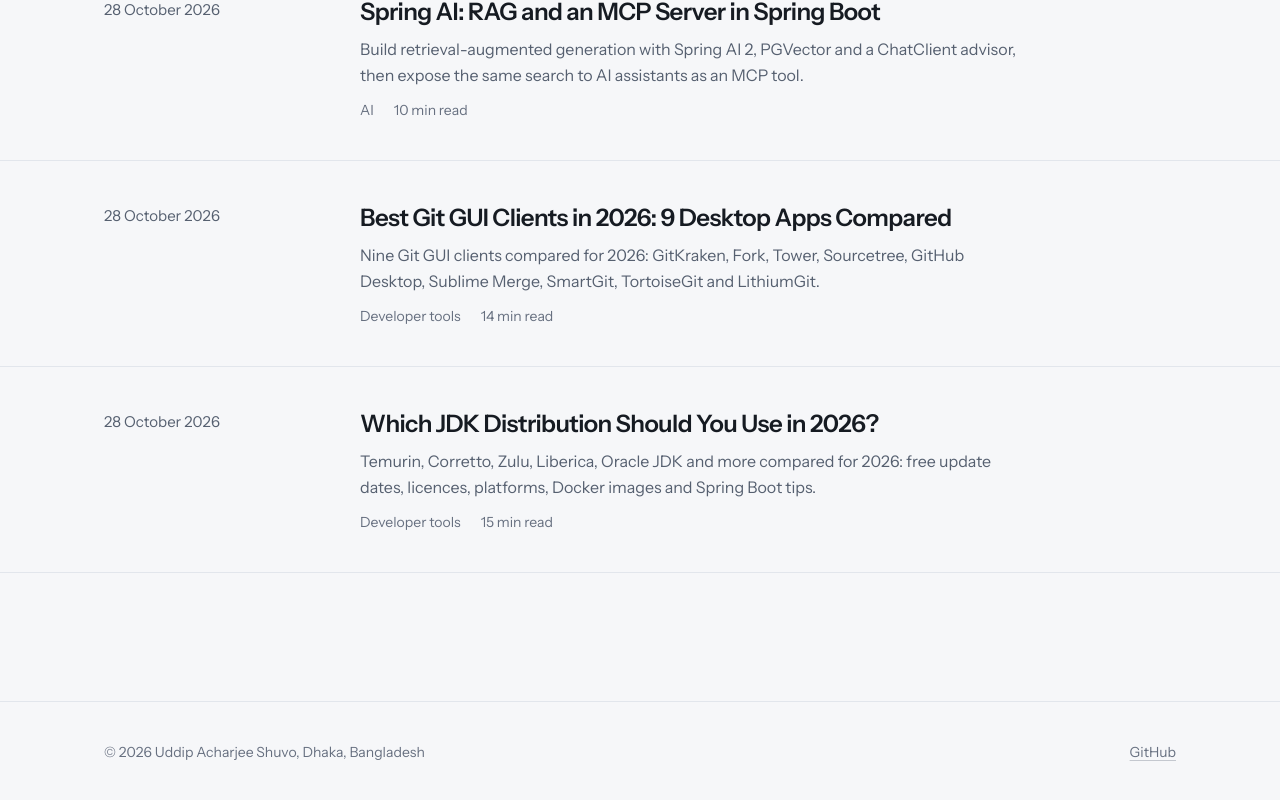
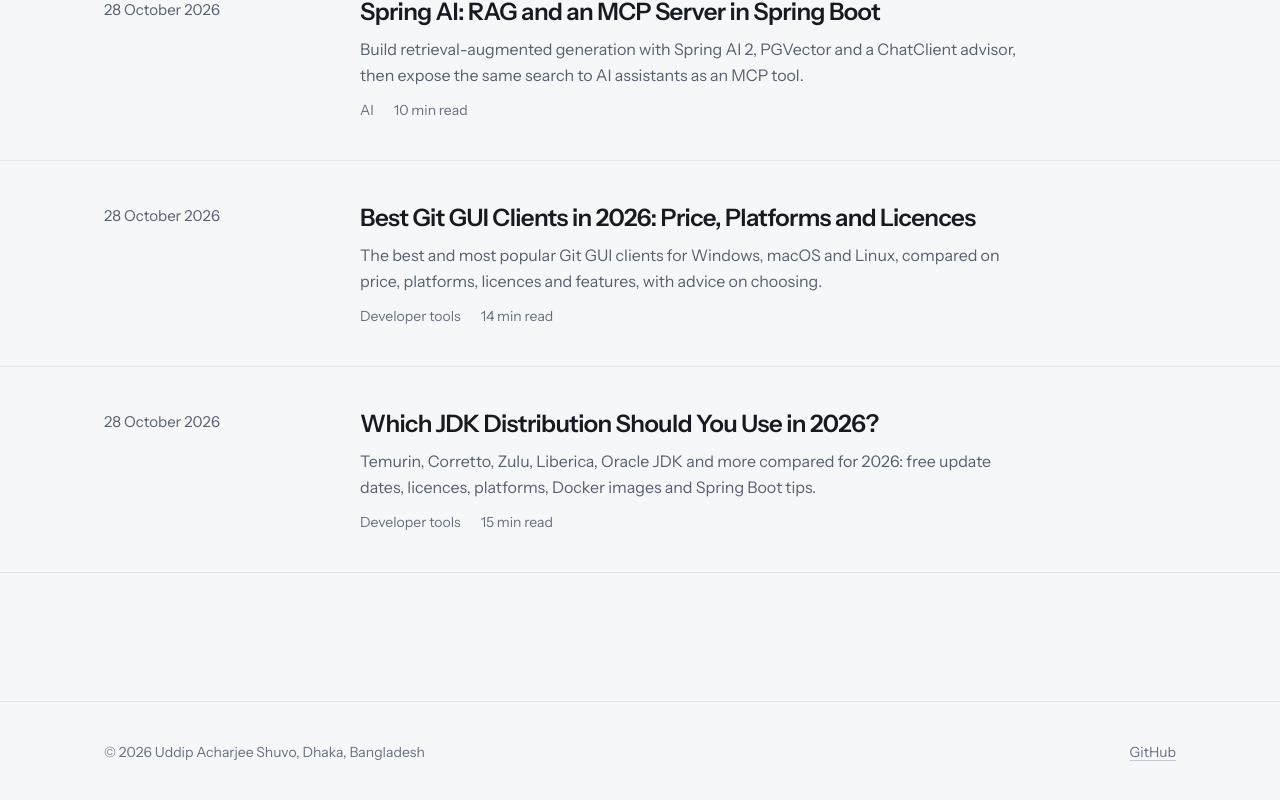
Before and after one commit to uddipacharjee/uddipacharjee.github.io, a Next.js app: page /blogs in a window 1280 px wide. Shown: the part 2322-3122 px from the top of the page. Built offline with nearby package versions, Linux system fonts and the light colour scheme.

Commit message:
update data

```diff
--- a/data/blogs.ts
+++ b/data/blogs.ts
@@ -142,9 +142,9 @@
   },
   {
     slug: "best-git-gui-clients",
-    title: "Best Git GUI Clients in 2026: 9 Desktop Apps Compared",
+    title: "Best Git GUI Clients in 2026: Price, Platforms and Licences",
     description:
-      "Nine Git GUI clients compared for 2026: GitKraken, Fork, Tower, Sourcetree, GitHub Desktop, Sublime Merge, SmartGit, TortoiseGit and LithiumGit.",
+      "The best and most popular Git GUI clients for Windows, macOS and Linux, compared on price, platforms, licences and features, with advice on choosing.",
     category: "Developer tools",
     datePublished: "2026-10-28",
     readingMinutes: 14,
```
